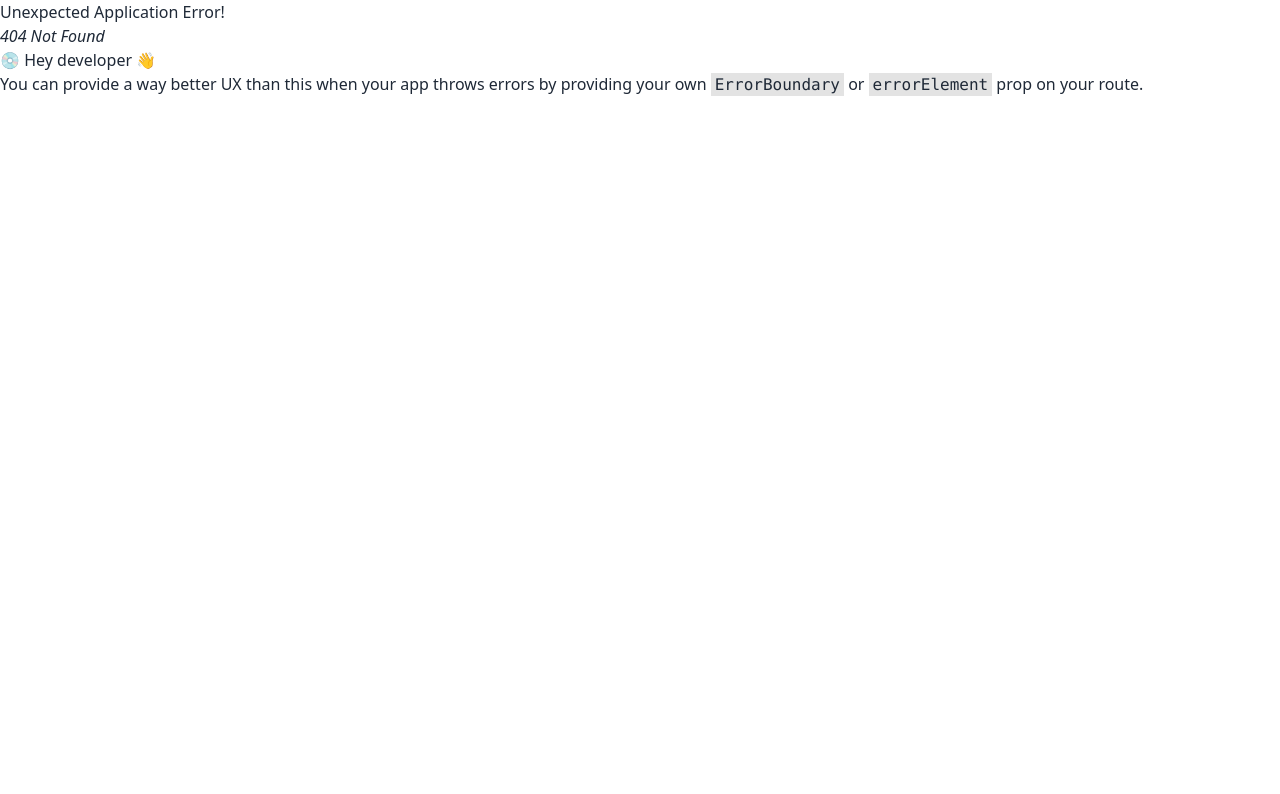
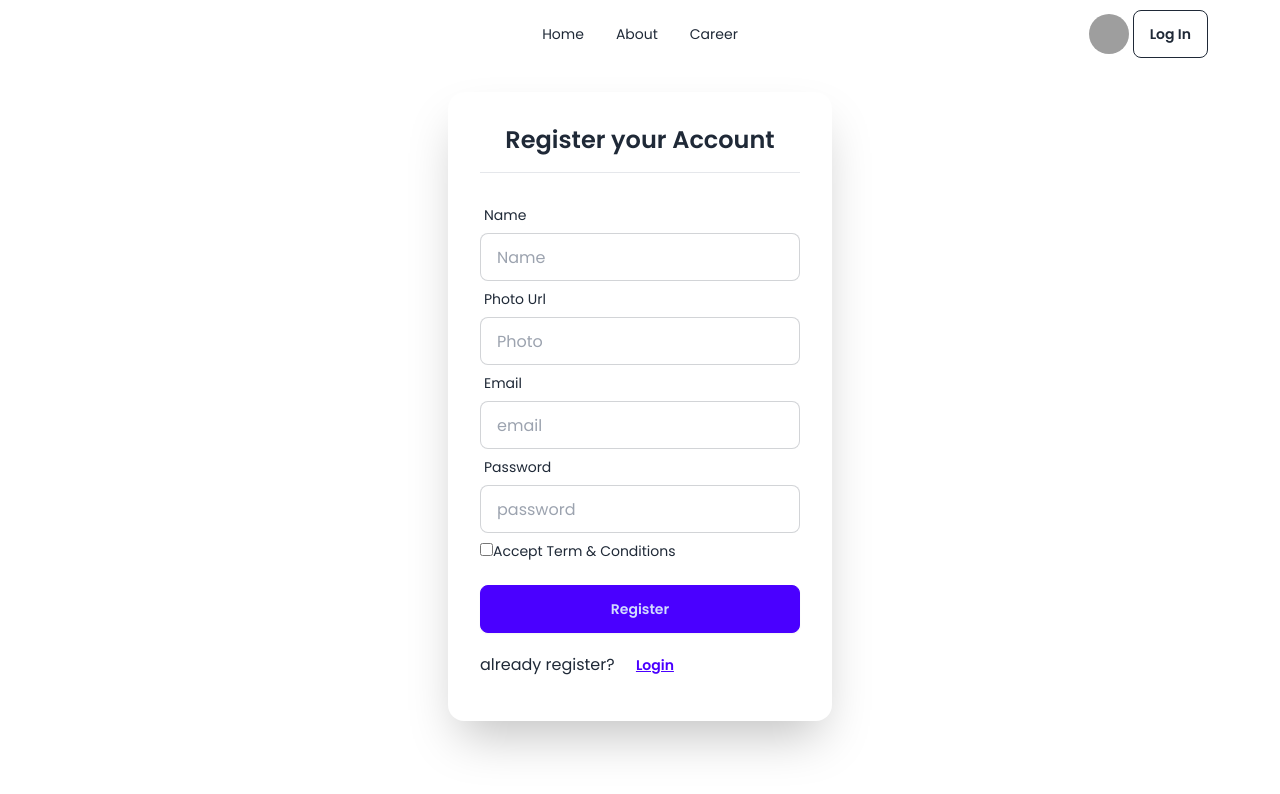
Before and after one commit to yousof-ali/dragon-news, a React (Vite) app: page /register in a window 1280 px wide. Before the commit this address had no page. Shown: the top 794 px of the page. Built offline with nearby package versions, Linux system fonts and the light colour scheme; grey boxes are pictures that could not be loaded.

Commit message:
login register design

```diff
--- /dev/null
+++ b/src/Pages/Login/Login.jsx
@@ -0,0 +1,47 @@
+import { Link } from "react-router-dom";
+import Navbar from "../shared/Navbar/Navbar";
+
+
+const Login = () => {
+    const handleLogin = e => {
+        e.preventDefault();
+        const userData = new FormData(e.currentTarget);
+        console.log(userData.get('email'));
+    }
+    return (
+
+        <div>
+            <Navbar></Navbar>
+            <div className="hero  mt-8">
+                <div className="card bg-base-100 w-full max-w-sm shrink-0 shadow-2xl">
+                    <div className="card-body">
+                        <h2 className="text-center text-2xl font-semibold border-b pb-4">Login your Account</h2>
+                        <form onSubmit={handleLogin}className="mt-4" >
+                            <div className="form-control">
+                                <label className="label">
+                                    <span className="label-text">Email</span>
+                                </label>
+                                <input type="email" name="email" placeholder="email" className="input input-bordered" required />
+                            </div>
+                            <div className="form-control">
+                                <label className="label">
+                                    <span className="label-text">Password</span>
+                                </label>
+                                <input type="password" name="password" placeholder="password" className="input input-bordered" required />
+                                <label className="label">
+                                    <a href="#" className="label-text-alt link link-hover">Forgot password?</a>
+                                </label>
+                            </div>
+                            <div className="form-control mt-6">
+                                <button className="btn btn-primary">Login</button>
+                            </div>
+                        </form>
+                        <p>new? <Link className="btn btn-link" to={'/register'}>Register</Link> </p>
+                    </div>
+                </div>
+            </div>
+        </div>
+    );
+};
+
+export default Login;
--- /dev/null
+++ b/src/Pages/Register/Register.jsx
@@ -0,0 +1,55 @@
+import { Link } from "react-router-dom";
+import Navbar from "../shared/Navbar/Navbar";
+
+const Register = () => {
+    const handleRegister = e=>{
+        e.preventDefault();
+        const userData = new FormData(e.currentTarget);
+        console.log(userData.get('check'))
+    }
+    return (
+        <div>
+            <Navbar></Navbar>
+            <div className="hero  mt-6">
+                <div className="card bg-base-100 w-full max-w-sm shrink-0 shadow-2xl">
+                    <div className="card-body">
+                        <h2 className="text-center text-2xl font-semibold border-b pb-4">Register your Account</h2>
+                        <form onSubmit={handleRegister} className="mt-4" >
+                            <div className="form-control">
+                                <label className="label">
+                                    <span className="label-text">Name</span>
+                                </label>
+                                <input type="text" name="name" placeholder="Name" className="input input-bordered" required />
+                            </div>
+                            <div className="form-control">
+                                <label className="label">
+                                    <span className="label-text">Photo Url</span>
+                                </label>
+                                <input type="url" name="photo" placeholder="Photo" className="input input-bordered"  />
+                            </div>
+                            <div className="form-control">
+                                <label className="label">
+                                    <span className="label-text">Email</span>
+                                </label>
+                                <input type="email" name="email" placeholder="email" className="input input-bordered" required />
+                            </div>
+                            <div className="form-control">
+                                <label className="label">
+                                    <span className="label-text">Password</span>
+                                </label>
+                                <input type="password" name="password" placeholder="password" className="input input-bordered" required />
+                            </div>
+                            <p className="mt-2 text-sm" ><input name="check" type="checkbox" />Accept Term & Conditions</p>
+                            <div className="form-control mt-6">
+                                <button className="btn btn-primary">Register</button>
+                            </div>
+                        </form>
+                        <p>already register? <Link className="btn btn-link" to={'/login'}>Login</Link> </p>
+                    </div>
+                </div>
+            </div>
+        </div>
+    );
+};
+
+export default Register;
--- a/src/Pages/shared/Navbar/Navbar.jsx
+++ b/src/Pages/shared/Navbar/Navbar.jsx
@@ -47,7 +47,7 @@ const Navbar = () => {
                     </div>
                 </div>
 
-                <Link>
+                <Link to={'/login'}>
                     <button className="btn btn-outline">Log In</button>
                 </Link>
             </div>
```
Also changed, not shown: src/Router/Router.jsx (+10 -0 lines).
